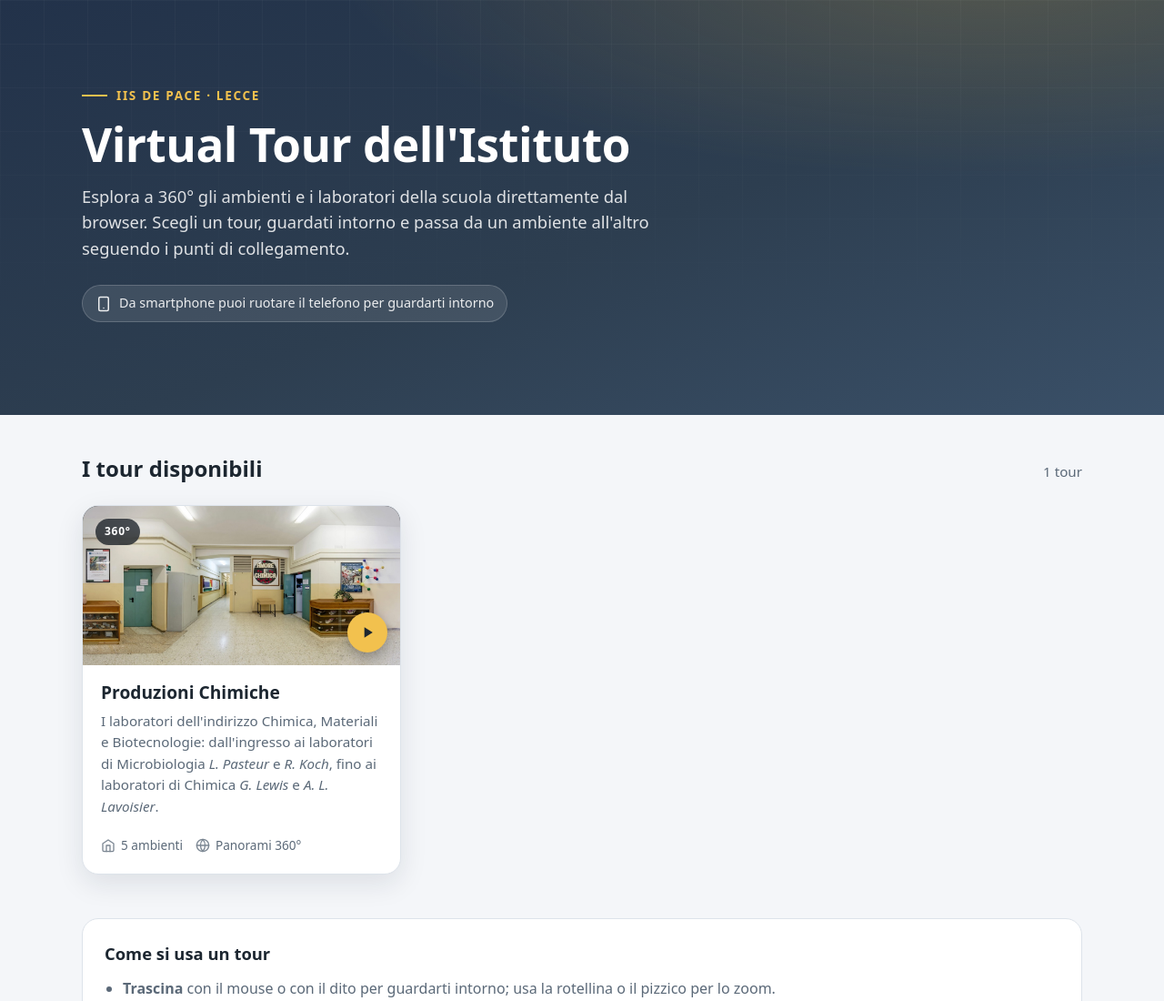
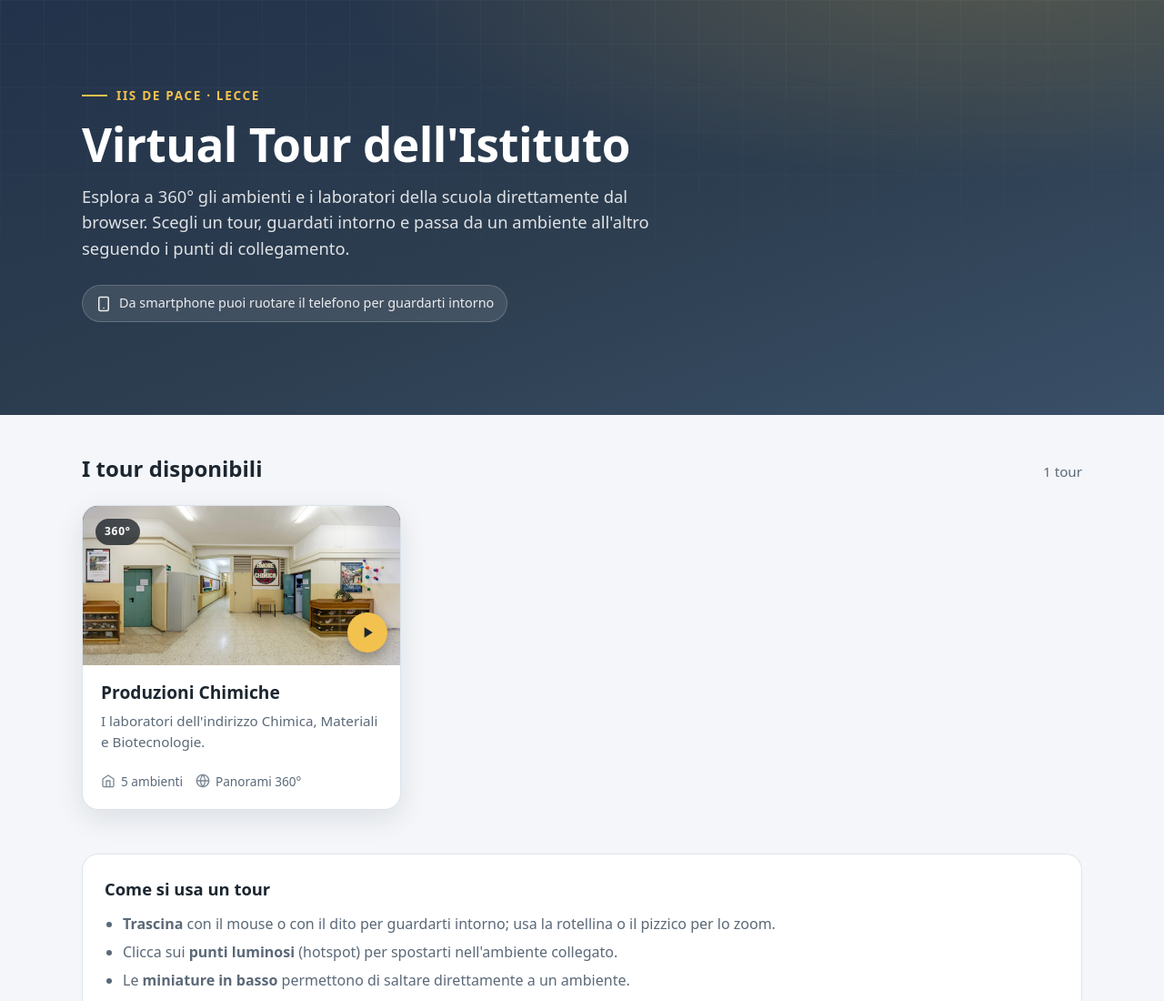
Before and after one commit to montinarof/montinarof.github.io, a plain HTML site: page virtual-tours/index.html in a window 1280 px wide. Shown: the top 1100 px of the page at 91% size. Drawn offline with Linux system fonts and the light colour scheme.

Commit message:
Aggiunge index dei virtual tour e rinomina vtour in VT-Produzioni_chimiche
- index.html radice: redirect a virtual-tours/
- virtual-tours/index.html: pagina con le schede dei tour (IIS De Pace, Lecce)
- virtual-tours/covers/: immagine di copertina del tour Produzioni Chimiche
- virtual-tours/vtour -> virtual-tours/VT-Produzioni_chimiche

Co-Authored-By: Claude Fable 5.1 <noreply@anthropic.com>

```diff
--- a/virtual-tours/index.html
+++ b/virtual-tours/index.html
@@ -220,11 +220,7 @@
           </div>
           <div class="tour-body">
             <h3>Produzioni Chimiche</h3>
-            <p>
-              I laboratori dell'indirizzo Chimica, Materiali e Biotecnologie: dall'ingresso ai laboratori
-              di Microbiologia <em>L. Pasteur</em> e <em>R. Koch</em>, fino ai laboratori di Chimica
-              <em>G. Lewis</em> e <em>A. L. Lavoisier</em>.
-            </p>
+            <p>I laboratori dell'indirizzo Chimica, Materiali e Biotecnologie.</p>
             <div class="tour-meta">
               <span>
                 <svg viewBox="0 0 24 24" fill="none" stroke="currentColor" stroke-width="2" stroke-linecap="round" stroke-linejoin="round" aria-hidden="true"><path d="M3 9l9-6 9 6v11a2 2 0 0 1-2 2H5a2 2 0 0 1-2-2z"/><path d="M9 22V12h6v10"/></svg>
```
